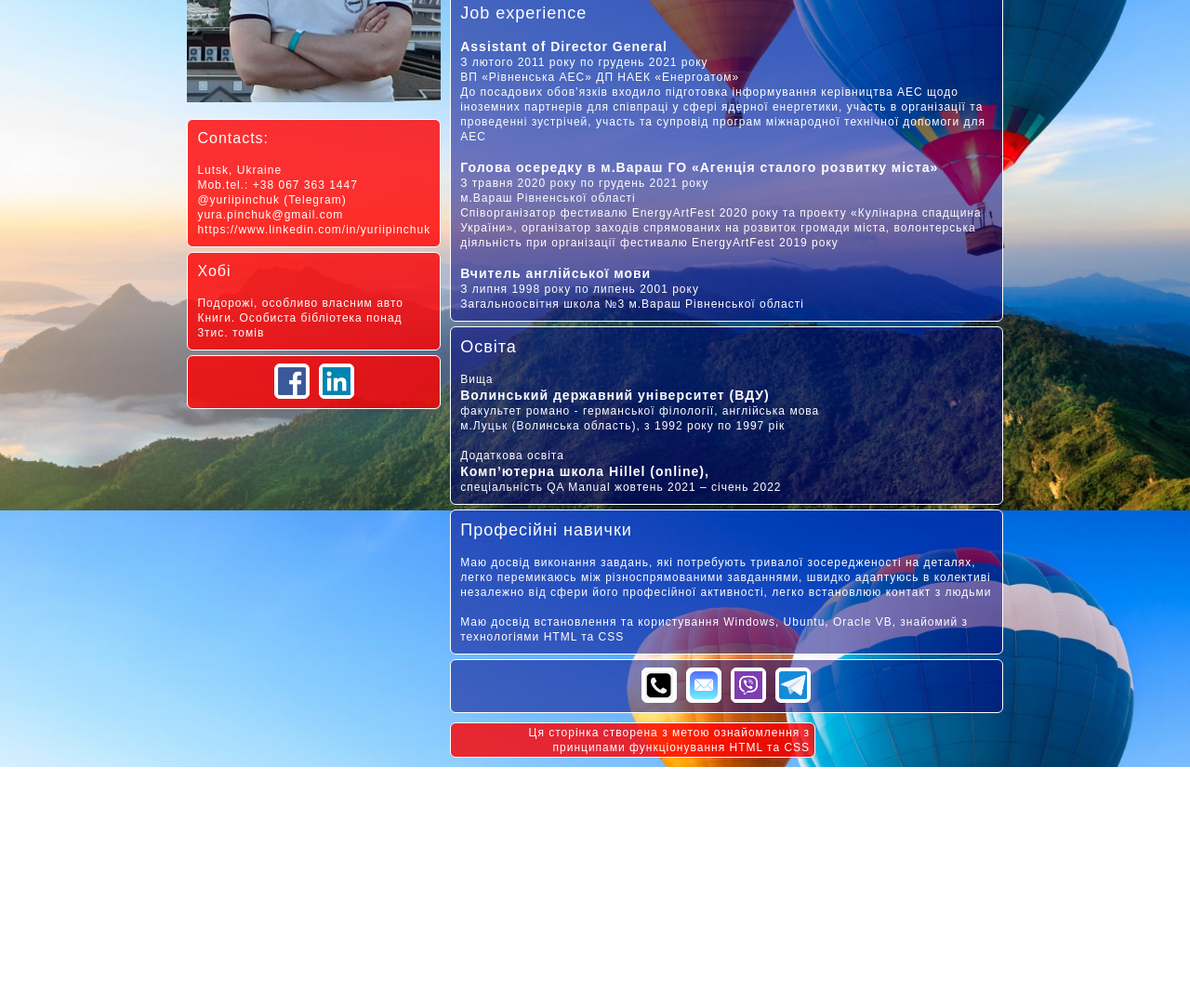
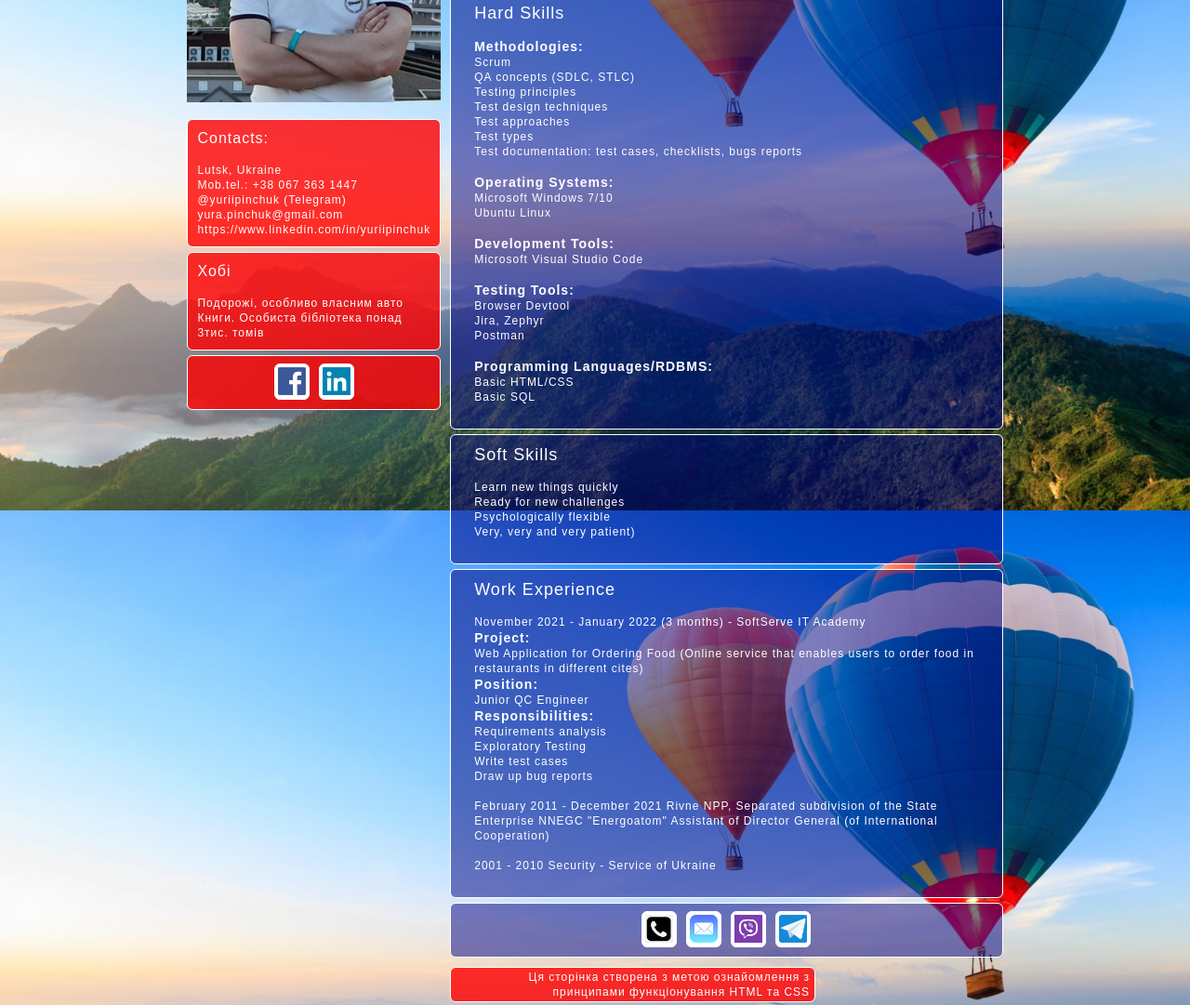
Before and after one commit to whitefoxx4/whitefoxx4.github.io, a plain HTML site: page index2.html in a window 1280 px wide. Shown: the part 251-1332 px from the top of the page at 93% size. Before the commit the page ends 1076 px from the top, so only its background shows below. Drawn offline with Linux system fonts and the light colour scheme.

Commit message:
New message

```diff
--- a/index2.html
+++ b/index2.html
@@ -57,7 +57,7 @@
     </aside>
     <section class="main">
         <div class="main_section">
-            <h1>Pinchuk Yurii</h1>
+            <h1>Yurii Pinchuk</h1>
             <h2>Trainee Manual QC Engineer</h2><br>
             <h2>Summary</h2><br>
             <p>For many years I was busy with security. During this time, to do the right things
@@ -67,51 +67,82 @@
             </p>
         </div>
         <div class="main_section">
-            <h2>Job experience</h2><br>
-            <h4>Assistant of Director General</h4>
-            <p>З лютого 2011 року по грудень 2021 року<br>
-               ВП «Рівненська АЕС» ДП НАЕК «Енергоатом»<br>
-               До посадових обов’язків входило підготовка інформування керівництва АЕС
-               щодо іноземних партнерів для співпраці у сфері ядерної енергетики, участь в
-               організації та проведенні зустрічей, участь та супровід
-               програм міжнародної технічної допомоги для АЕС<br>
-            </p>
-            <p> </p><br>
-            <h4>Голова осередку в м.Вараш ГО «Агенція сталого розвитку міста»</h4>
-            <p>З травня 2020 року по грудень 2021 року<br>
-               м.Вараш Рівненської області<br>
-               Співорганізатор фестивалю EnergyArtFest 2020 року та проекту
-               «Кулінарна спадщина України», організатор заходів спрямованих
-               на розвиток громади міста, волонтерська діяльність при організації
-               фестивалю  EnergyArtFest 2019 року<br>
-            </p>
-            <p></p><br>
-            <h4>Вчитель англійської мови</h4>
-            <p>З липня 1998 року по липень 2001 року<br>
-               Загальноосвітня школа №3 м.Вараш Рівненської області<br>
-            </p>
+            <h2>Hard Skills</h2><br>
+            <ul>
+                <h4>Methodologies:</h4>
+                <li>Scrum</li>
+                <li>QA concepts (SDLC, STLC)</li>
+                <li>Testing principles</li>
+                <li>Test design techniques</li>
+                <li>Test approaches</li>
+                <li>Test types</li>
+                <li>Test documentation: test cases, checklists, bugs reports</li>
+            </ul><br>
+            <ul>
+                <h4>Operating Systems:</h4>
+                <li>Microsoft Windows 7/10</li>
+                <li>Ubuntu Linux</li>
+            </ul><br>
+            <ul>
+                <h4>Development Tools:</h4>
+                <li>Microsoft Visual Studio Code</li>
+            </ul><br>
+            <ul>
+                <h4>Testing Tools:</h4>
+                <li>Browser Devtool</li>
+                <li>Jira, Zephyr</li>
+                <li>Postman</li>
+            </ul><br>
+            <ul>
+                <h4>Programming Languages/RDBMS:</h4>
+                <li>Basic HTML/CSS</li>
+                <li>Basic SQL</li>
+            </ul><br>
         </div>
         <div class="main_section">
-            <h2>Освіта</h2><br>
-            <p>Вища</p>
-            <h4>Волинський державний університет (ВДУ)</h4>
-            <p>факультет романо - германської філології, англійська мова<br>
-               м.Луцьк (Волинська область), з 1992 року по 1997 рік<br>
-            </p><br>
-            <p>Додаткова освіта</p>
-            <h4>Комп’ютерна школа Hillel (оnline),</h4>
-            <p>спеціальність QA Manual жовтень 2021 – січень 2022
-            </p>
+            <h2>Soft Skills</h2><br>
+            <ul>
+                <li>Learn new things quickly</li>
+                <li>Ready for new challenges</li>
+                <li>Psychologically flexible</li>
+                <li>Very, very and very patient)</li>
+            </ul><br>
         </div>
         <div class="main_section">
-            <h2>Професійні навички</h2><br>
-            <p>Маю досвід виконання завдань, які потребують тривалої зосередженості
+            <h2>Work Experience</h2><br>
+            <p>November 2021 - January 2022 (3 months) - SoftServe IT Academy</p>
+            <ul>
+                <h4>Project:</h4>
+                <li>Web Application for Ordering Food (Online service that
+                    enables users to order food in restaurants in different cites)
+                </li>
+            </ul>
+            <ul>
+                <h4>Position:</h4>
+                <li>Junior QC Engineer</li>
+            </ul>
+            <ul>
+                <h4>Responsibilities:</h4>
+                <li>Requirements analysis</li>
+                <li>Exploratory Testing</li>
+                <li>Write test cases</li>
+                <li>Draw up bug reports</li>
+            </ul><br>
+            <p>February 2011 - December 2021 Rivne NPP, Separated subdivision
+                of the State Enterprise NNEGC "Energoatom" Assistant
+                of Director General (of International Cooperation)
+            </p><br>
+            <p>2001 - 2010 Security - Service of Ukraine</p><br>
+
+
+
+            <!--<p>Маю досвід виконання завдань, які потребують тривалої зосередженості
                на деталях, легко перемикаюсь між різноспрямованими завданнями,
                швидко адаптуюсь в колективі незалежно від сфери його професійної активності,
                легко встановлюю контакт з людьми
             </p><br>
             <p>Маю досвід встановлення та користування Windows,  Ubuntu, Oracle VB,
-               знайомий з технологіями HTML та CSS</p>
+               знайомий з технологіями HTML та CSS</p>-->
 
         </div>
         <div class="main_section_5">
--- a/style.css
+++ b/style.css
@@ -36,6 +36,14 @@ h4 {
     line-height: 18px;
 }
 p {
+    font-family: Arial;
+    color: #ffffff;
+    font-size: 12px;
+    letter-spacing: 1px;
+    line-height: 16px;
+}
+
+li {
     font-family: Arial;
     color: #ffffff;
     font-size: 12px;
@@ -128,12 +136,13 @@ p {
 .main_section {
     border-radius: 6px;
     border: 1px solid #FFFFFF;
-    padding: 10px 10px 10px 10px;
+    padding: 10px 10px 10px 25px;
     margin-left: 0px;
     margin-right: 0px;
     margin-top: 5px;
     background-color: rgba(0,0,128,0.5);
 }
+
 .connect_buttons {
     display: flex;
     justify-content: center;
```
Also changed, not shown: index.html (+0 -4 lines).
